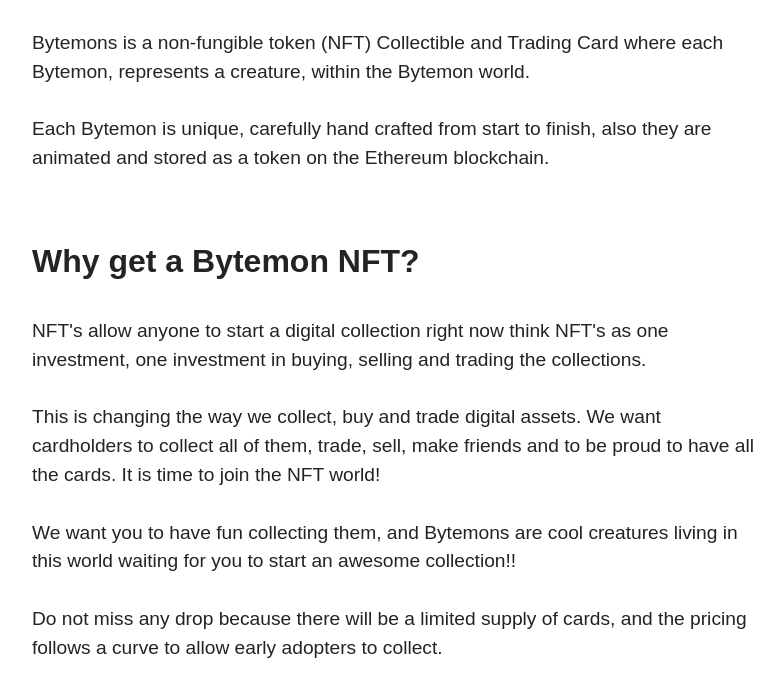
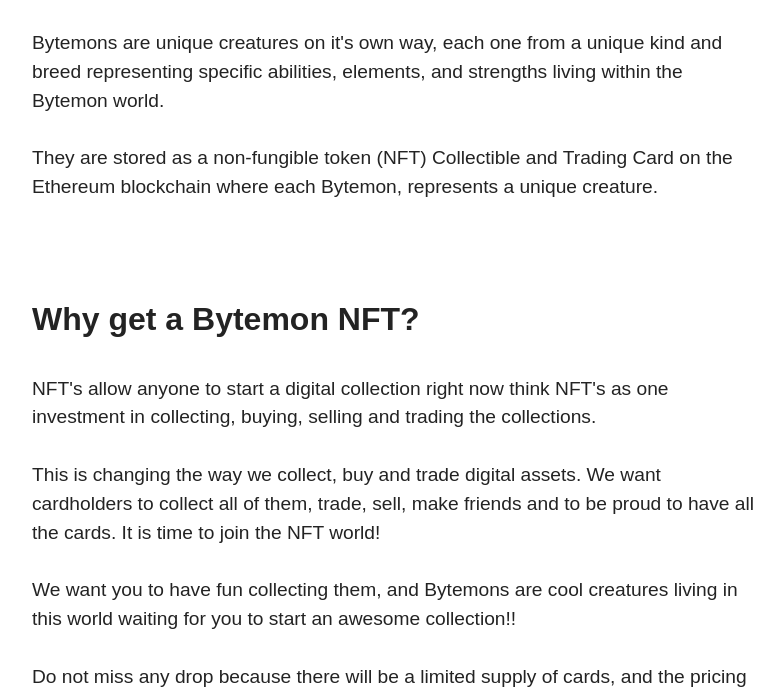
Before and after one commit to Bytemonsters/bytemonsters.github.io, a plain HTML site: page index.html in a window 1280 px wide. Shown: the part 734-1430 px from the top of the page, without its empty margins (244-1028 px from the left). Drawn offline with Linux system fonts and the light colour scheme; a web font is replaced by a local one.

Commit message:
Update index.html
updated

```diff
--- a/index.html
+++ b/index.html
@@ -85,8 +85,10 @@
                 <h4 class="mbr-section-subtitle mbr-fonts-style mb-4 display-5"><strong>
                     What are Bytemons?</strong></h4>
                 <p class="mbr-text mbr-fonts-style display-7">
-                    Bytemons is a non-fungible token (NFT) Collectible and Trading Card where each Bytemon, represents a creature, within the Bytemon world. <br><br>
-                    Each Bytemon is unique, carefully hand crafted from start to finish, also they are animated and stored as a token on the Ethereum blockchain.
+                    Bytemons are unique creatures on it's own way, each one from a unique kind and breed
+                    representing specific abilities, elements, and strengths living within the Bytemon world.
+                    <br><br>
+                    They are stored as a non-fungible token (NFT) Collectible and Trading Card on the Ethereum blockchain where each Bytemon, represents a unique creature. <br><br>
 
                 </div>
         </div>
@@ -101,7 +103,7 @@
 
                 <h4 class="mbr-section-subtitle mbr-fonts-style mb-4 display-5"><strong>Why get a Bytemon NFT?</strong></h4>
                 <p class="mbr-text mbr-fonts-style display-7">
-                    NFT's allow anyone to start a digital collection right now think NFT's as one investment, one investment in buying, selling and trading the collections. <br><br>
+                    NFT's allow anyone to start a digital collection right now think NFT's as one investment in collecting, buying, selling and trading the collections. <br><br>
                     This is changing the way we collect, buy and trade digital assets. We want cardholders to collect all of them, trade, sell, make friends and to be proud to have all the cards.
                     It is time to join the NFT world!
 
@@ -136,15 +138,13 @@
             <div class="bytemonimg">
                 <div class="aa">
                     <img src="assets/images/curve.png" width="158"><br>
-                    *note: card quantity may change depending on demand.<br><br><br><br>
+
 
                 </div>
             </div>
         </div>
     </div>
 </section>
-
-
 
 
 <section class="content5 cid-ssBqviem1N" id="content5-d">
@@ -237,7 +237,7 @@
                     In the future whoever holds these NFTs cards will have access to the benefits future airdrops, card raffles and special limited cards.</li>
                     <li><strong>Can I help?
                         </strong><br>Yes! Share the word and retweets on Twitter are really appreciated.</li>
-                    <li><strong>Future Plans?<br></strong>First priority is to release all 150 collectible Bytemons and create a community around it. Any suggestions are welcome!
+                    <li><strong>Future Plans?<br></strong>First priority is to release all 150 collectible Bytemons, promotional events and reward early adopters. Any suggestions are welcome!
                     </li>
                 </ul>
             </div>
```
